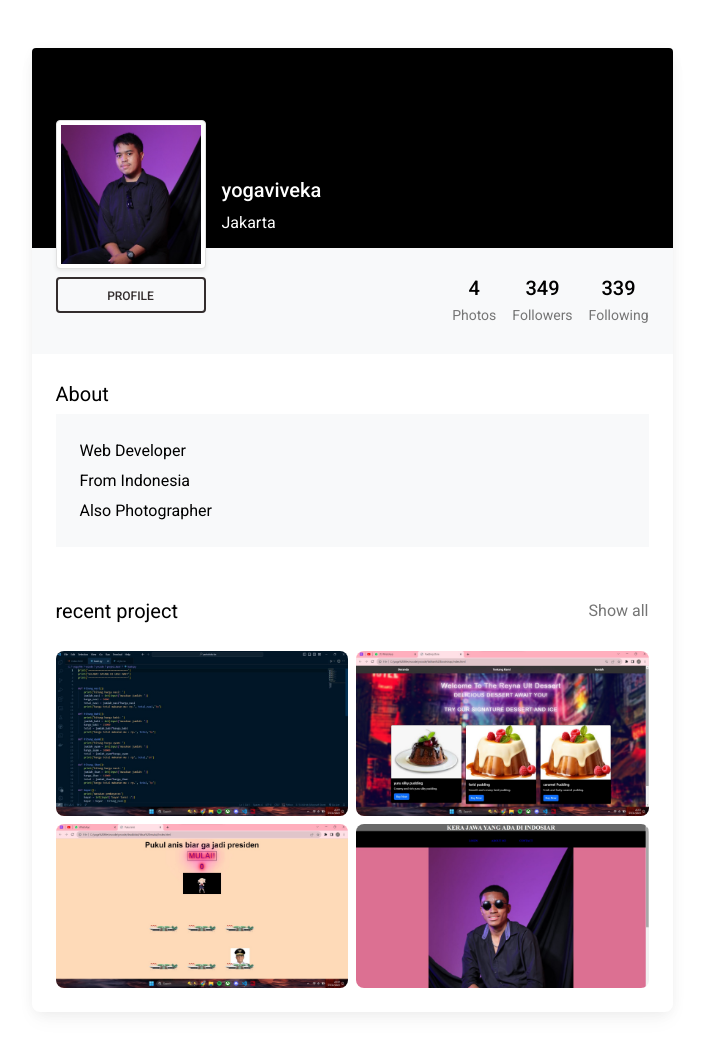
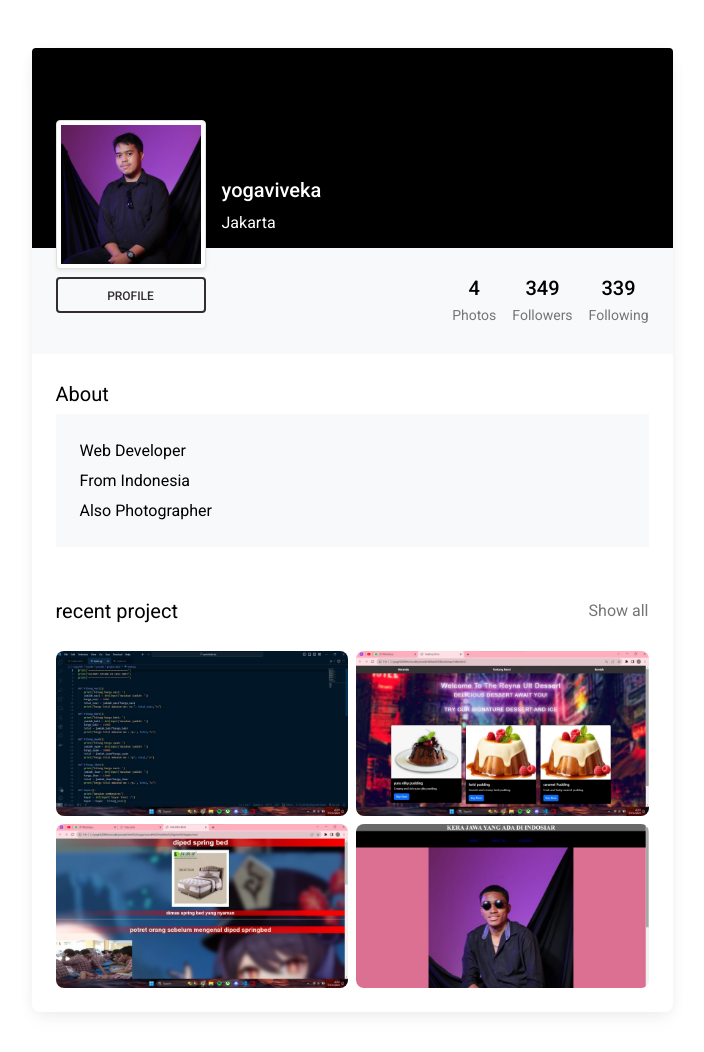
Before and after one commit to Xannydayo/portoku.github.io, a plain HTML site: page about.html in a window 1280 px wide. Shown: the whole page, without its empty margins (288-992 px from the left). Drawn offline with nearby package versions, Linux system fonts and the light colour scheme.

Commit message:
Update about.html

```diff
--- a/about.html
+++ b/about.html
@@ -82,7 +82,7 @@ rel="stylesheet"
               </div>
               <div class="row g-2">
                 <div class="col">
-                  <img src="img/udin (4).jpeg"
+                  <img src="img/udin (3).jpeg"
                     alt="image 1" class="w-100 rounded-3">
                 </div>
                 <div class="col">
```
